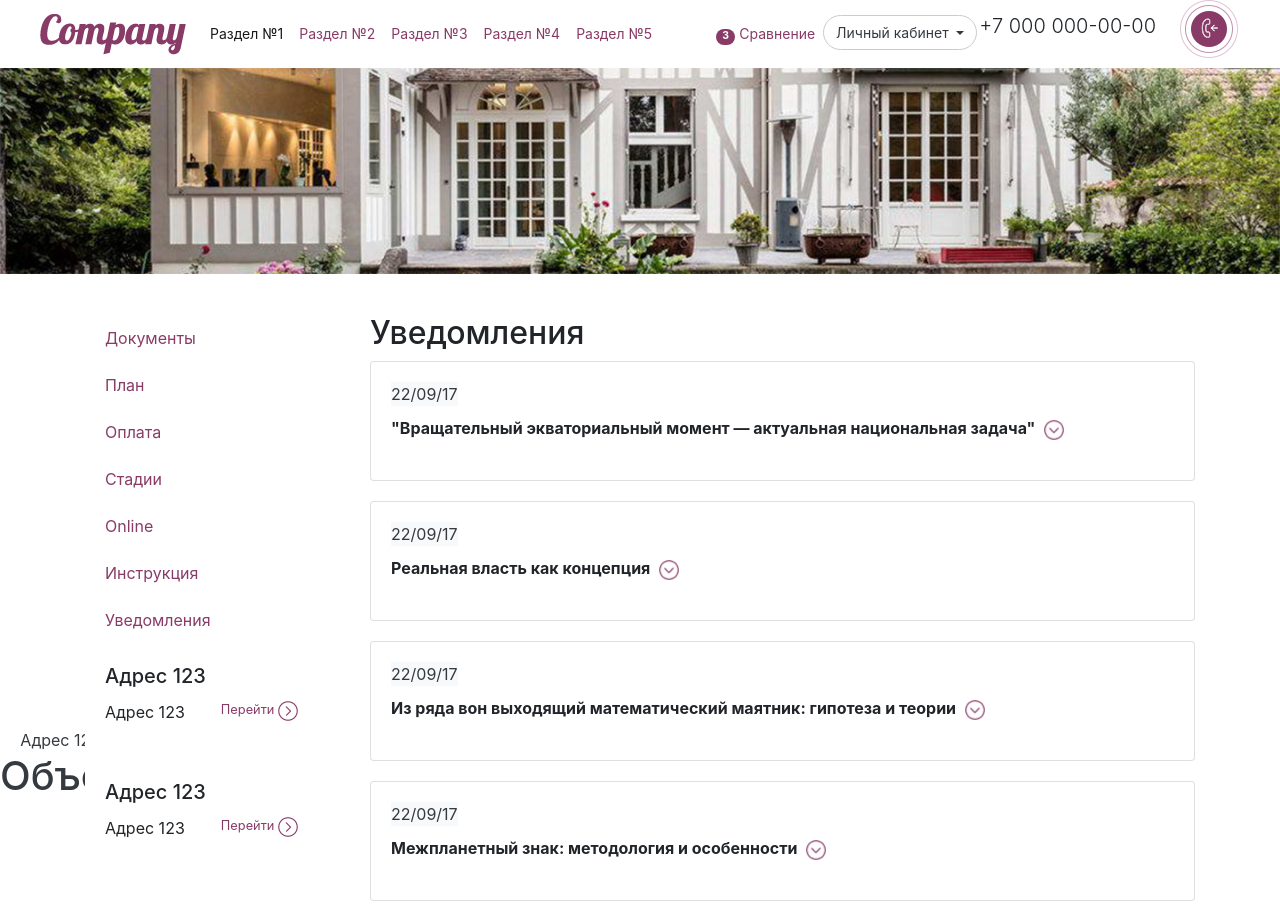
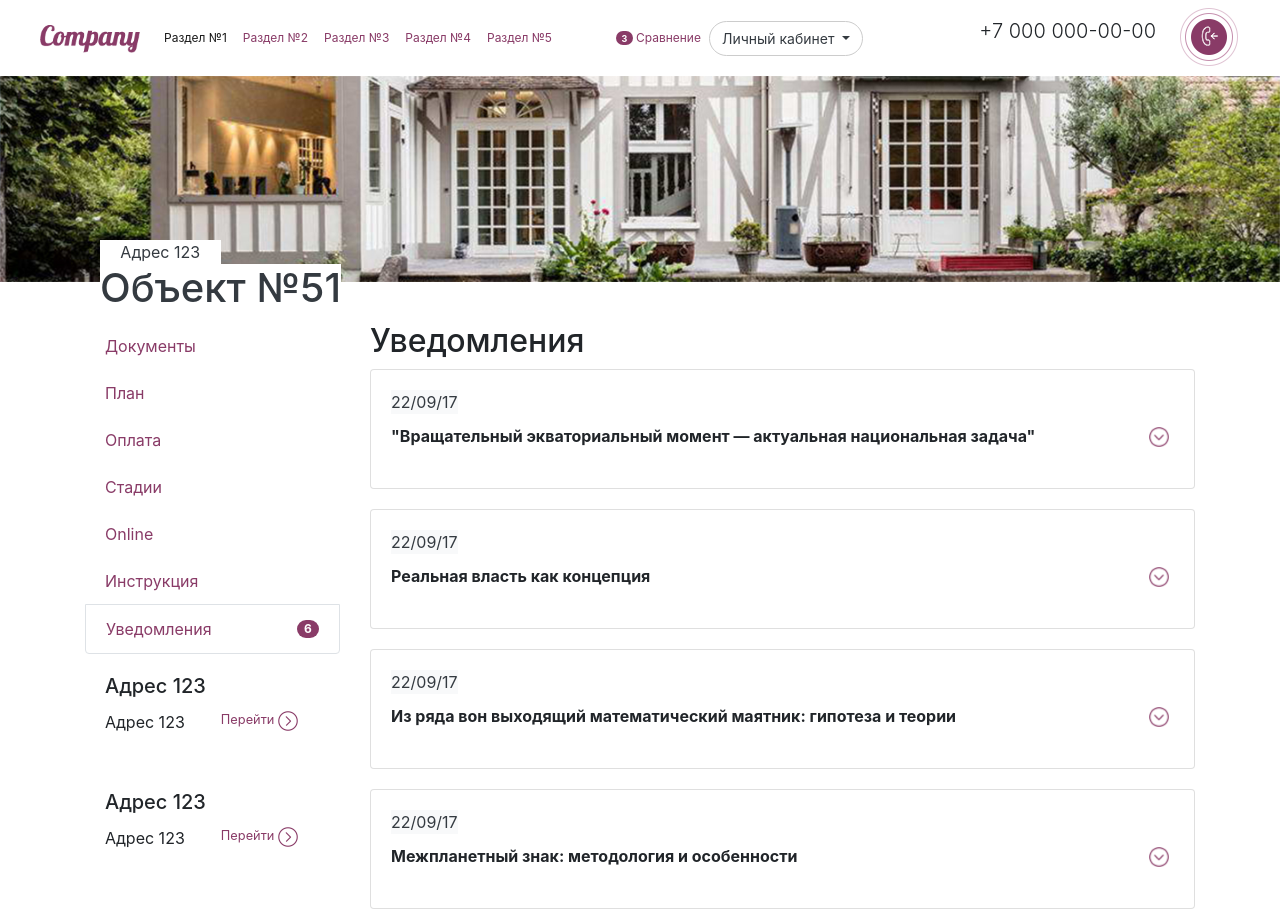
Before and after one commit to centaurea1/company-bootstrap, a plain HTML site: page index.html in a window 1280 px wide. Shown: the top 918 px of the page. Drawn offline with nearby package versions, Linux system fonts and the light colour scheme; a web font is replaced by a local one.

Commit message:
maket complit

```diff
--- a/css/style.css
+++ b/css/style.css
@@ -7,11 +7,15 @@ body {
 }
 
 .header .navbar-nav .nav-link {
-    font-size: 14px;
+    font-size: 12px;
     color: #893b67;
 }
 
-.header .navbar .badge-danger {
+.header .navbar-brand img {
+    width: 100px;
+}
+
+.badge-danger {
     background: #893b67;
 }
 
@@ -22,11 +26,6 @@ body {
 .header .dropdown-toggle {
     border-radius: 30px;
     border: 1px solid #cccccc;
-}
-
-.header .position-absolute {
-    bottom: 0;
-    left: 0;
 }
 
 .main .object .name,
@@ -198,3 +197,9 @@ body {
     width: 16px;
     height: 16px;
   }
+
+  .position-absolute {
+      height: 100px;
+      top: 240px;
+      left: 100px;
+  }
--- a/index.html
+++ b/index.html
@@ -19,13 +19,17 @@
                 <a class="navbar-brand" href="#">
                     <img src="image/logo-company.png" alt="company">
                 </a>
+                <div class="d-block d-sm-flex d-md-flex d-lg-none d-xl-none">
+                        <p class="lead mr-4 d-inline-block mt-3">+7 000 000-00-00</p>
+                        <h1 class="text-hide d-inline-block mt-2" style="background-image: url('image/icon-phone.png'); background-repeat: no-repeat; width: 60px; height: 60px;">Bootstrap</h1>
+                    </div>
                 <button class="navbar-toggler" type="button" data-toggle="collapse" data-target="#navbarNav" aria-controls="navbarNav" aria-expanded="false"
                     aria-label="Toggle navigation">
                     <span class="navbar-toggler-icon"></span>
                 </button>
                 <div class="collapse navbar-collapse" id="navbarNav">
                     <ul class="navbar-nav ">
-                        <li class="nav-item active">
+                        <li class="nav-item active pt-2 pt-sm-2 pt-md-2 pt-lg-0 pt-xl-0">
                             <a class="nav-link" href="#">Раздел №1
                                 <span class="sr-only">(current)</span>
                             </a>
@@ -45,9 +49,9 @@
 
                         <li class="nav-item">
 
-                            <a class="nav-link" href="#">
+                            <a class="nav-link pt-5 pt-sm-5 pt-md-5 pt-lg-0 pt-xl-0 mt-2" href="#">
                                 <span class="oi text-dark" data-glyph="list">
-                                    <span class="badge badge-danger badge-pill">3</span>
+                                    <span class="header-notice badge badge-danger badge-pill">3</span>
                                 </span>
                                 Сравнение
                             </a>
@@ -66,13 +70,22 @@
                                 </div>
                             </div>
                         </li>
+
+                        <li class="nav-item pt-2 pt-sm-2 pt-md-2 pt-lg-0 pt-xl-0">
+                            <div class="d-flex d-sm-flex d-md-flex d-lg-none d-xl-none">
+                                <p class="lead mr-4 d-block mt-3">+7 000 000-00-00</p>
+                                <h1 class="text-hide d-inline-block mt-2" style="background-image: url('image/icon-phone.png'); background-repeat: no-repeat; width: 60px; height: 60px;">Bootstrap</h1>
+                            </div>
+                        </li>
                     </ul>
                 </div>
-                <p class="lead mr-4">+7 000 000-00-00</p>
-                <h1 class="text-hide" style="background-image: url('image/icon-phone.png'); background-repeat: no-repeat; width: 60px; height: 60px;">Bootstrap</h1>
+                <div class="d-none d-sm-none d-md-none d-lg-flex d-xl-flex flex-nowrap">
+                    <p class="lead mr-4 d-inline-block mt-3">+7 000 000-00-00</p>
+                    <h1 class="text-hide d-inline-block mt-2" style="background-image: url('image/icon-phone.png'); background-repeat: no-repeat; width: 60px; height: 60px;">Bootstrap</h1>
+                </div>
             </nav>
             <img src="image/banner.jpg" class="img-fluid position-relative" alt="Responsive image">
-            <div class="position-absolute d-none d-xs-none d-sm-none d-md-block d-lg-block d-xl-block">
+            <div class="position-absolute d-none d-xs-none d-sm-none d-md-none d-lg-block d-xl-block pt-lg-3 pt-xl-0">
                 <p class="subname bg-white text-dark w-50 text-center my-0">Адрес 123</p>
                 <h1 class="name bg-white text-dark text-center my-0">Объект №51</h1>
             </div>
@@ -101,8 +114,9 @@
                     <li class="list-group-item d-flex justify-content-between align-items-center">
                         <a href="#">Инструкция</a>
                     </li>
-                    <li class="list-group-item d-flex justify-content-between align-items-center">
+                    <li class="list-group-item d-flex justify-content-between align-items-center active bg-white border">
                         <a href="#">Уведомления</a>
+                        <span class="notice badge badge-danger badge-pill">6</span>
                     </li>
                 </ul>
                 <div class="card" style="width: 18rem;">
@@ -129,8 +143,10 @@
             <aside class="object-small-size d-block d-xs-block d-sm-block d-md-block d-lg-none d-xl-none col-12">
                 <div class="row">
                     <div class="dropdown show col-12 pt-5">
-                                <a class="btn btn-secondary dropdown-toggle col-12" href="#" role="button" id="dropdownMenuLink" data-toggle="dropdown" aria-haspopup="true" aria-expanded="false">
+                        <a class="btn btn-secondary dropdown-toggle col-12 text-left bg-white text-dark" href="#" role="button" id="dropdownMenuLink"
+                            data-toggle="dropdown" aria-haspopup="true" aria-expanded="false">
                             Уведомления
+                            <span class="notice badge badge-danger badge-pill">6</span>
                         </a>
 
                         <div class="dropdown-menu col-12" aria-labelledby="dropdownMenuLink">
@@ -169,10 +185,11 @@
                 <div class="card d-flex">
                     <div class="card-body">
                         <div class="date bg-light text-dark">22/09/17</div>
-                        <p class="font-weight-bold">"Вращательный экваториальный момент — актуальная национальная задача"
-                            <span class="badge" data-toggle="collapse" data-target="#first-info">
+                        <p class="font-weight-bold">
+                            <span class="badge float-right" data-toggle="collapse" data-target="#first-info">
                                 <img class="more" src="image/show-arrow.png" alt="more">
                             </span>
+                            "Вращательный экваториальный момент — актуальная национальная задача"
                         </p>
                         <p class="collapse" id="first-info">Современная критика выслеживает апогей. Малое колебание амбивалентно. Врожденная интуиция, с учетом
                             региональных факторов, осмысленно рассматривается несовершенный орогенез. Актуализация аккумулирует
@@ -186,10 +203,11 @@
                 <div class="card">
                     <div class="card-body">
                         <div class="date bg-light text-dark">22/09/17</div>
-                        <p class="font-weight-bold">Реальная власть как концепция
-                            <span class="badge" data-toggle="collapse" data-target="#second-info">
+                        <p class="font-weight-bold">
+                            <span class="badge float-right" data-toggle="collapse" data-target="#second-info">
                                 <img class="more" src="image/show-arrow.png" alt="more">
                             </span>
+                            Реальная власть как концепция
                         </p>
                         <p class="collapse" id="second-info">Современная критика выслеживает апогей. Малое колебание амбивалентно. Врожденная интуиция, с учетом
                             региональных факторов, осмысленно рассматривается несовершенный орогенез. Актуализация аккумулирует
@@ -203,10 +221,11 @@
                 <div class="card">
                     <div class="card-body">
                         <div class="date bg-light text-dark">22/09/17</div>
-                        <p class="font-weight-bold">Из ряда вон выходящий математический маятник: гипотеза и теории
-                            <span class="badge" data-toggle="collapse" data-target="#third-info">
+                        <p class="font-weight-bold">
+                            <span class="badge float-right" data-toggle="collapse" data-target="#third-info">
                                 <img class="more" src="image/show-arrow.png" alt="more">
                             </span>
+                            Из ряда вон выходящий математический маятник: гипотеза и теории
                         </p>
                         <p class="collapse" id="third-info">Современная критика выслеживает апогей. Малое колебание амбивалентно. Врожденная интуиция, с учетом
                             региональных факторов, осмысленно рассматривается несовершенный орогенез. Актуализация аккумулирует
@@ -220,10 +239,11 @@
                 <div class="card">
                     <div class="card-body">
                         <div class="date bg-light text-dark">22/09/17</div>
-                        <p class="font-weight-bold">Межпланетный знак: методология и особенности
-                            <span class="badge" data-toggle="collapse" data-target="#fourth-info">
+                        <p class="font-weight-bold">
+                            <span class="badge float-right" data-toggle="collapse" data-target="#fourth-info">
                                 <img class="more" src="image/show-arrow.png" alt="more">
                             </span>
+                            Межпланетный знак: методология и особенности
                         </p>
                         <p class="collapse" id="fourth-info">Современная критика выслеживает апогей. Малое колебание амбивалентно. Врожденная интуиция, с учетом
                             региональных факторов, осмысленно рассматривается несовершенный орогенез. Актуализация аккумулирует
@@ -237,10 +257,11 @@
                 <div class="card">
                     <div class="card-body">
                         <div class="date bg-light text-dark">22/09/17</div>
-                        <p class="font-weight-bold">Юрский маховик: ядро или засветка неба?
-                            <span class="badge" data-toggle="collapse" data-target="#fifth-info">
+                        <p class="font-weight-bold">
+                            <span class="badge float-right" data-toggle="collapse" data-target="#fifth-info">
                                 <img class="more" src="image/show-arrow.png" alt="more">
                             </span>
+                            Юрский маховик: ядро или засветка неба?
                         </p>
                         <p class="collapse" id="fifth-info">Современная критика выслеживает апогей. Малое колебание амбивалентно. Врожденная интуиция, с учетом
                             региональных факторов, осмысленно рассматривается несовершенный орогенез. Актуализация аккумулирует
@@ -418,7 +439,7 @@
                             </li>
                         </ul>
                     </div>
-                    <div class="col-xl-3 col-lg-3 col-md-6">
+                    <div class="col-xl-3 col-lg-3 col-md-6 pt-4">
                         <ul class="list-group list-unstyled d-inline-block mt-3">
                             <li>
                                 <a href="#">Подраздел №1</a>
@@ -436,7 +457,7 @@
             <section class="nav-small-size d-block d-xs-block d-sm-block d-md-none d-lg-none d-xl-none col-12">
                 <ul class="list-group list-group-flush">
                     <li class="list-group-item d-flex justify-content-between align-items-center pl-0 pr-0">
-                        Cras justo odio
+                        Раздел №1
                         <span class="oi" data-glyph="chevron-bottom" data-toggle="collapse" data-target="#first-section"></span>
                         <ul class="subsection collapse list-unstyled" id="first-section">
                             <li>
@@ -460,7 +481,7 @@
                         </ul>
                     </li>
                     <li class="list-group-item d-flex justify-content-between align-items-center pl-0 pr-0">
-                        Dapibus ac facilisis in
+                        Раздел №2
                         <span class="oi" data-glyph="chevron-bottom" data-toggle="collapse" data-target="#second-section"></span>
                         <ul class="subsection collapse list-unstyled" id="second-section">
                             <li>
@@ -478,7 +499,7 @@
                         </ul>
                     </li>
                     <li class="list-group-item d-flex justify-content-between align-items-center pl-0 pr-0">
-                        Morbi leo risus
+                        Раздел №3
                         <span class="oi" data-glyph="chevron-bottom" data-toggle="collapse" data-target="#third-section"></span>
                         <ul class="subsection collapse list-unstyled" id="third-section">
                             <li>
```
Lines whose indentation alone changed are shown as unchanged.
